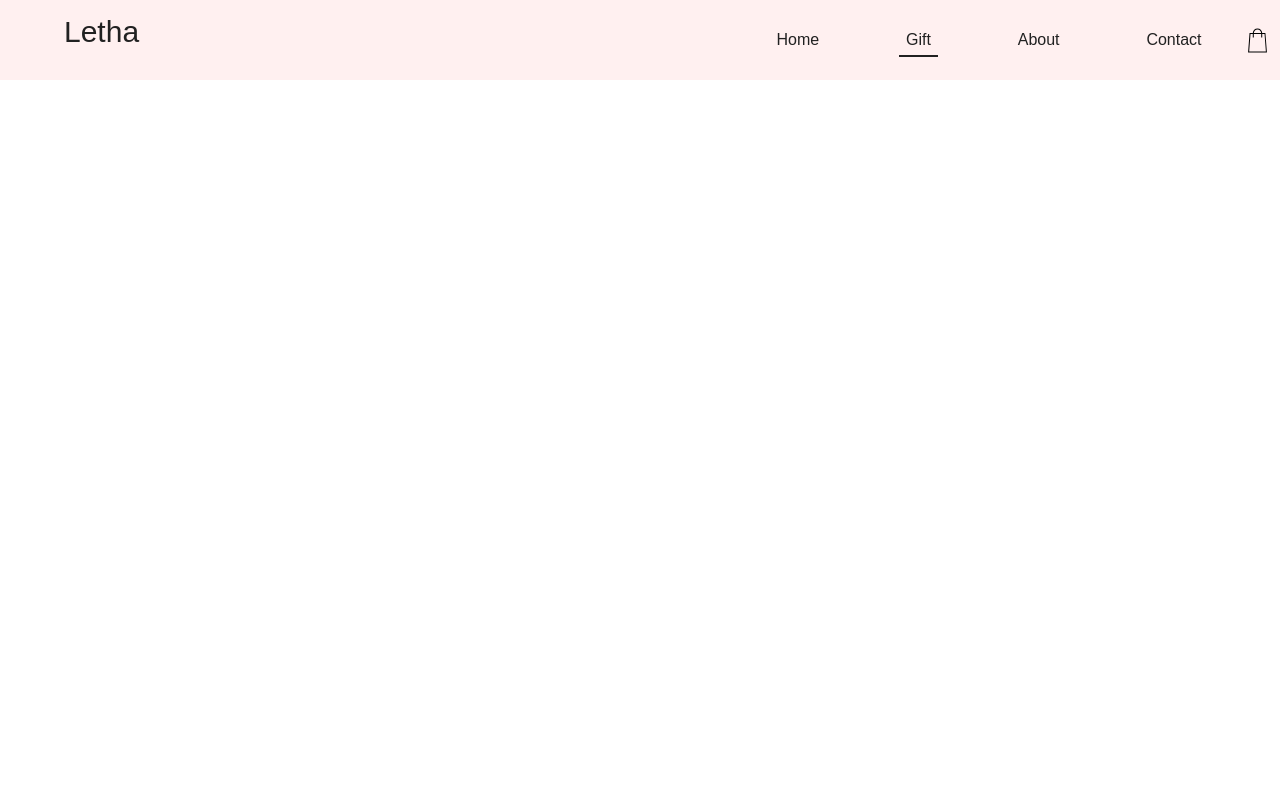
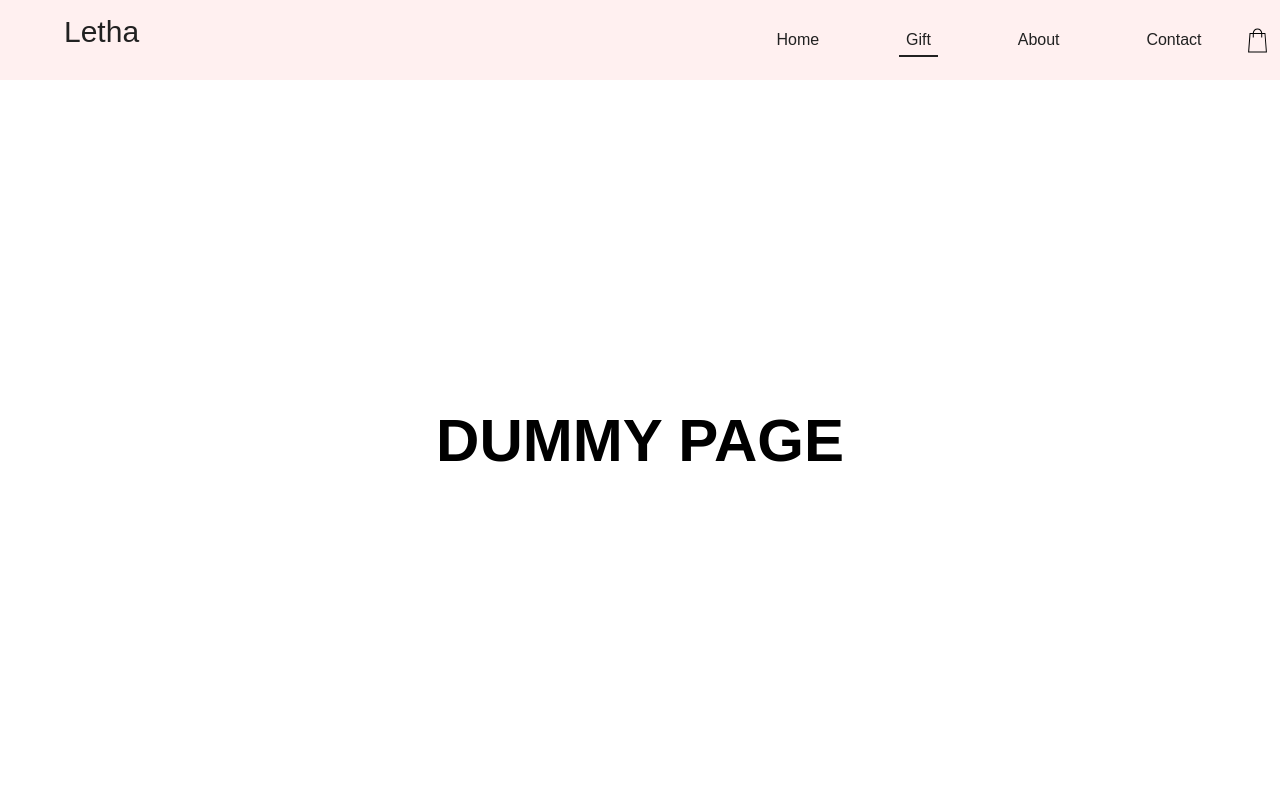
Before and after one commit to ToppHestmark/letha-website, a plain HTML site: page gift.html in a window 1280 px wide. Shown: the top 800 px of the page. Drawn offline with Linux system fonts and the light colour scheme; a web font is replaced by a local one.

Commit message:
dummy page for gift page

```diff
--- /dev/null
+++ b/gift.css
@@ -0,0 +1,12 @@
+.gift__headerContainer {
+  width: 100%;
+  height: 80vh;
+  display: flex;
+  justify-content: center;
+  align-items: center;
+}
+
+.gift__headerContainer h1 {
+  font-size: 60px;
+  text-align: center;
+}
--- a/gift.html
+++ b/gift.html
@@ -7,6 +7,7 @@
   <meta name="author" content="Suphachai Hestmark">
   <meta name="description" content="Handcrafted leather shoes with the finest material available. Organic and sustainably made.">
   <link rel="stylesheet" href="style.css">
+  <link rel="stylesheet" href="gift.css">
   <title>Letha Footwear | Gift</title>
 </head>
 <body>
@@ -29,7 +30,9 @@
   </nav>
 
   <main class="main">
-
+    <div class="gift__headerContainer">
+      <h1>DUMMY PAGE</h1>
+    </div>
   </main>
 
   <footer class="footer">
```
Also changed, not shown: contact.css (+0 -8 lines), contact.html (+1 -1 lines).
